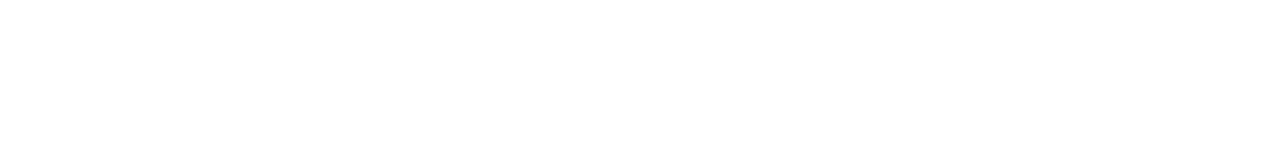
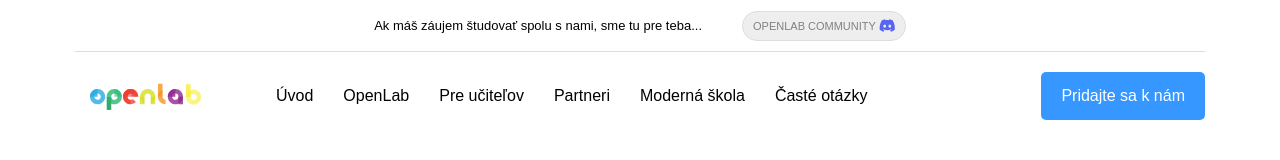
Before and after one commit to Tober-7/Akademia-HTML-a-CSS, a plain HTML site: page index.html in a window 1280 px wide. Drawn offline with Linux system fonts and the light colour scheme.

Commit message:
header and nav

```diff
--- a/index.html
+++ b/index.html
@@ -4,9 +4,31 @@
     <meta charset="UTF-8">
     <meta name="viewport" content="width=device-width, initial-scale=1.0">
 
-    <title>Document</title>
+    <title>Akože Openlab.sk - Inštitút stredoškolského odborného vzdelávania zameraný na IT &amp; AI.</title>
+
+    <link rel="stylesheet" type="text/css" href="styles.css">
 </head>
 <body>
+    <header>
+        <div class="header-div">
+            <p class="header-text">Ak máš záujem študovať spolu s nami, sme tu pre teba...</p>
+            <button class="header-button">
+                <p class="header-button-text">OPENLAB COMMUNITY</p>
+                <img class="header-button-img" src="src/img/discord.svg">
+            </button>
+        </div>
+        <div class="nav-div">
+            <img class="nav-img" src="src/img/openlab_logo.svg">
 
+            <button class="nav-button-category">Úvod</button>
+            <button class="nav-button-category">OpenLab</button>
+            <button class="nav-button-category">Pre učiteľov</button>
+            <button class="nav-button-category">Partneri</button>
+            <button class="nav-button-category">Moderná škola</button>
+            <button class="nav-button-category">Časté otázky</button>
+
+            <button class="nav-button-join">Pridajte sa k nám</button>
+        </div>
+    </header>
 </body>
 </html>
--- /dev/null
+++ b/styles.css
@@ -0,0 +1,98 @@
+header, body{
+	margin: 0;
+}
+
+/*#region Header*/
+
+.header-div{
+    display: flex;
+    justify-content: center;
+    align-items: center;
+
+    padding: 5px 0 5px 0;
+    margin: 0 75px 0 75px;
+
+    border-bottom: solid 1px #DDDDDD ;
+}
+
+.header-text{
+    cursor: default;
+
+    margin-right: 40px;
+
+    font-family: Arial, Helvetica, sans-serif;
+    font-size: 13px;
+}
+
+.header-button{
+    display: flex;
+    justify-content: space-evenly;
+    align-items: center;
+
+    padding: 10px 10px 10px 10px;
+
+    height: 30px;
+
+    background-color: #EEEEEE;
+
+    border-style: solid;
+    border-width: 1px;
+    border-radius: 25px;
+    border-color: #DDDDDD;
+}
+
+.header-button-text{
+    font-family: Arial, Helvetica, sans-serif;
+    font-size: 11px;
+    color: #808080;
+
+    margin: 0 0 0 0;
+}
+
+.header-button-img{
+    width: 1rem;
+
+    margin: 0 0 0 3px;
+}
+
+/*#endregion*/
+
+/*#region Nav*/
+
+.nav-div{
+    display: flex;
+    justify-content: space-between;
+    align-items: center;
+
+    padding: 20px 0 20px 0;
+    margin: 0 75px 0 75px;
+}
+
+.nav-img{
+    margin: 0 50px 0 15px;
+}
+
+.nav-button-category{
+
+    background-color: transparent;
+    border-style: none;
+
+    font-family: Arial, Helvetica, sans-serif;
+    font-size: 1rem;
+}
+
+.nav-button-join{
+    padding: 15px 20px 15px 20px;
+    margin: 0 0 0 150px;
+
+    background-color: #3597FF;
+
+    border-style: none;
+    border-radius: 5px;
+
+    font-family: Arial, Helvetica, sans-serif;
+    font-size: 1rem;
+    color: white    ;
+}
+
+/*#endregion*/
```
Also changed, not shown: src/img/discord.svg (added), src/img/main-home.webp (added), src/img/o_letter.webp (added), src/img/openlab_logo.svg (added).
